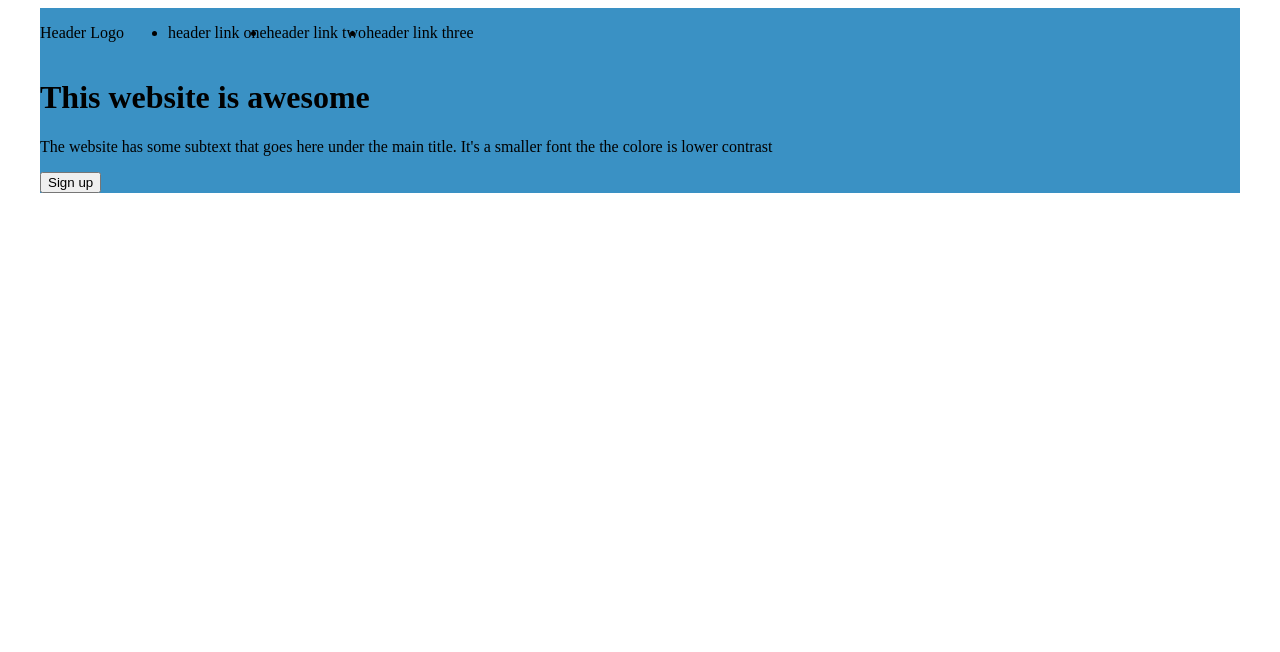
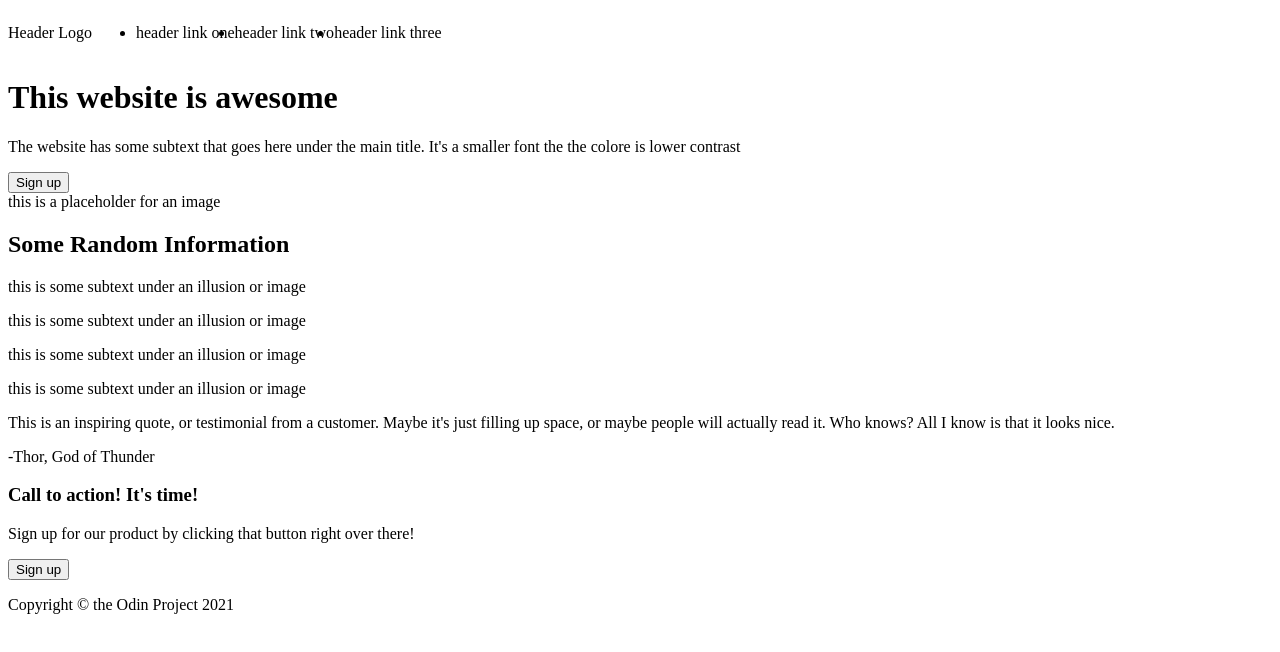
Before and after one commit to Nedev3/TOP-Landing-Page, a plain HTML site: page index.html in a window 1280 px wide. Drawn offline with Linux system fonts and the light colour scheme.

Commit message:
Added all the content to index

```diff
--- a/index.html
+++ b/index.html
@@ -8,7 +8,8 @@
     <title>Landing Page WF</title>
 </head>
 <body>
-    <div class="centerContent">
+
+    <div class="headerSec">
         <header>
             <span class="headerLogo">Header Logo</span>
             <ul class="headerLinks">
@@ -17,15 +18,57 @@
                 <li><a>header link three</a></li>
             </ul>
         </header>
-        <div >
+        <div class="titleSec">
             <h1>This website is awesome</h1>
             <p>The website has some subtext that goes here under the main title. It's a smaller font the the colore is lower contrast</p>
             <button>Sign up</button>
         </div>
-        <div>
-
+        <div class="imagePH">
+            this is a placeholder for an image
         </div>
     </div>
 
+    <div class="testimSec">
+        <h2>Some Random Information</h2>
+        <div class="cardRow">
+            <div class="card">
+                <div></div>
+                <p>this is some subtext under an illusion or image</p>
+            </div>
+            <div class="card">
+                <div></div>
+                <p>this is some subtext under an illusion or image</p>
+            </div>
+            <div class="card">
+                <div></div>
+                <p>this is some subtext under an illusion or image</p>
+            </div>
+            <div class="card">
+                <div></div>
+                <p>this is some subtext under an illusion or image</p>
+            </div>
+        </div>
+    </div>
+
+    <div class="quoteSec">
+        <p>
+            This is an inspiring quote, or testimonial from a customer. Maybe it's just filling up space,
+            or maybe people will actually read it. Who knows? All I know is that it looks nice.
+        </p>
+        <p class="signature"> -Thor, God of Thunder</p>
+    </div>
+
+    <div class="ctaSec">
+        <div class="calltoaction">
+            <h3>Call to action! It's time!</h3>
+            <p>Sign up for our product by clicking that button right over there!</p>
+            <button>Sign up</button>
+        </div>
+    </div>
+
+    <footer>
+        <p>Copyright © the Odin Project 2021</p>
+    </footer>
+
 </body>
 </html>
```
